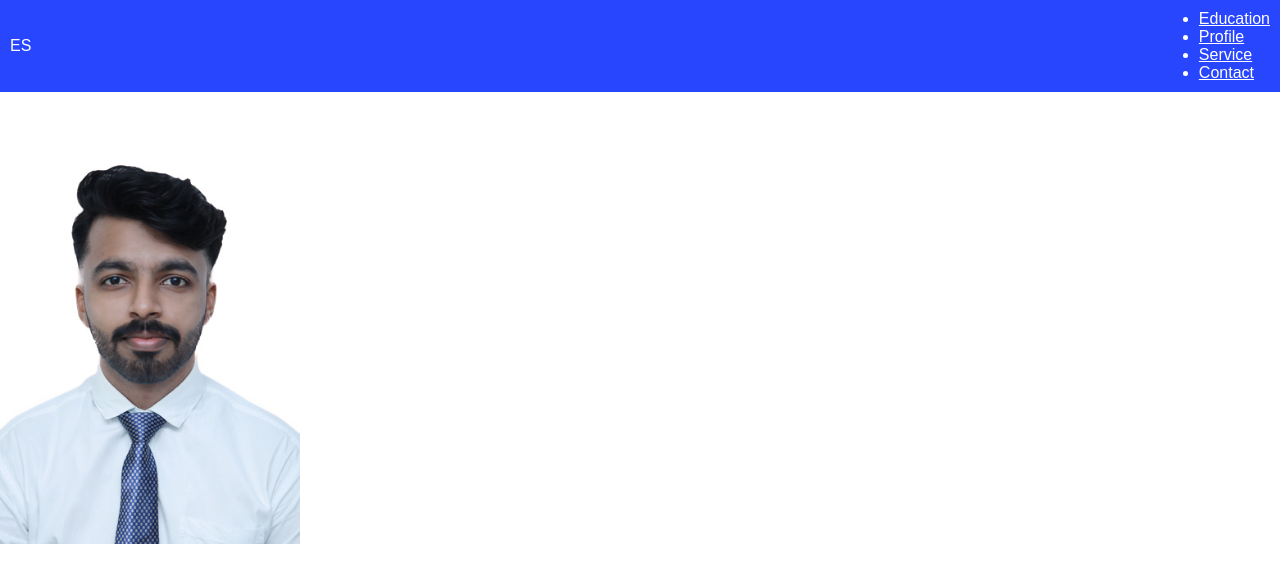
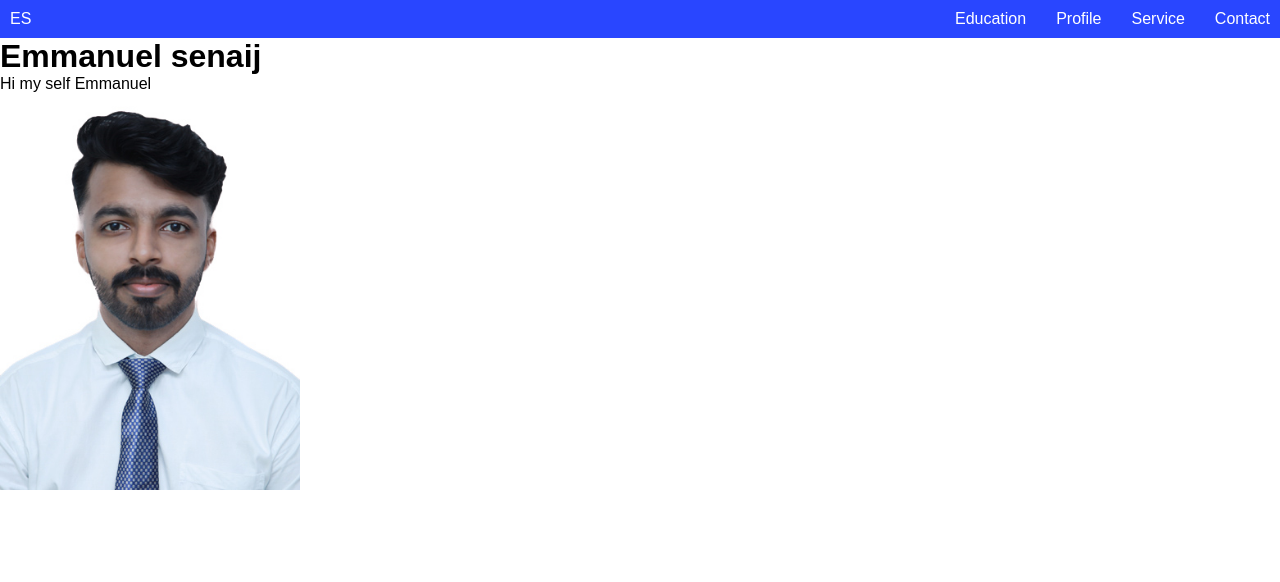
Before and after one commit to fLsh123/fLsh123.github.io, a plain HTML site: page index.html in a window 1280 px wide. Drawn offline with Linux system fonts and the light colour scheme.

Commit message:
eduction file and naigtion updted

```diff
--- a/style.css
+++ b/style.css
@@ -6,7 +6,7 @@
 }
 
 body {
-    color: rgb(255, 255, 255);
+    color: rgb(0, 0, 0);
     background-color: rgb(255, 255, 255);
 }
 
@@ -18,12 +18,21 @@ header {
     justify-content: space-between;
     align-items: center;
 }
+nav ul {
+    list-style: none;
+    display: flex;
+}
 
+nav ul li {
+    margin-left: 30px;
+}
+
+nav ul li a {
+    color: #fff;
+    text-decoration: none;
+    font-size: 16px;
+}
 img {
     width: 300px;
 
 }
-a{
-
-    color: #ffffff;
-}
```
Also changed, not shown: eduction.html (added).
